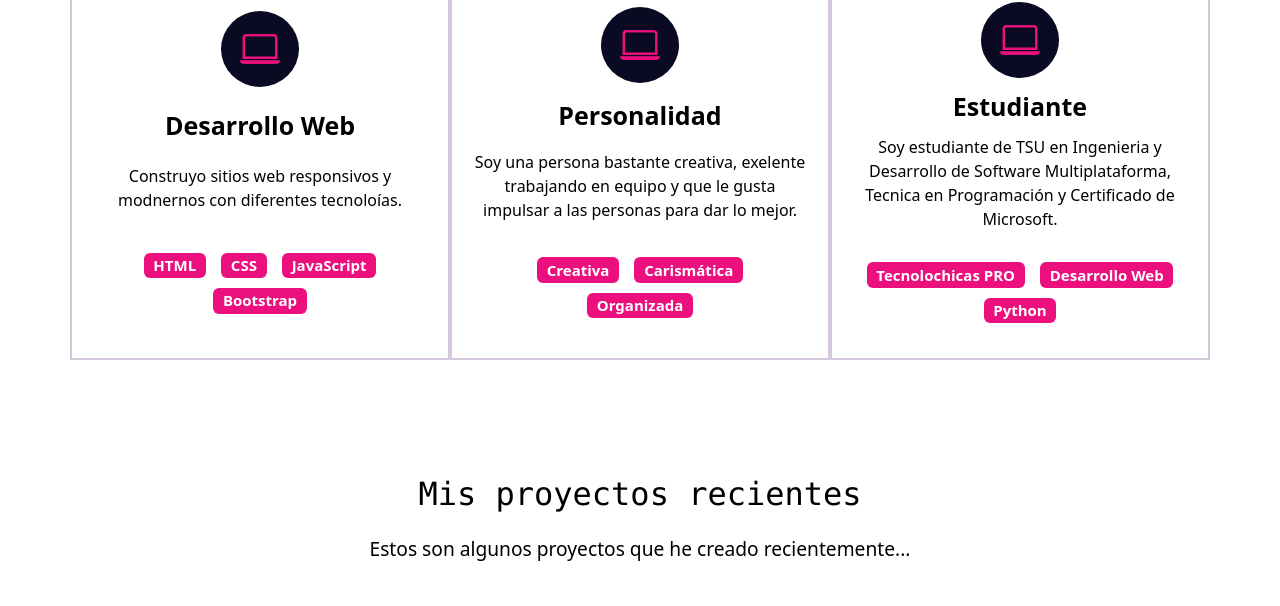
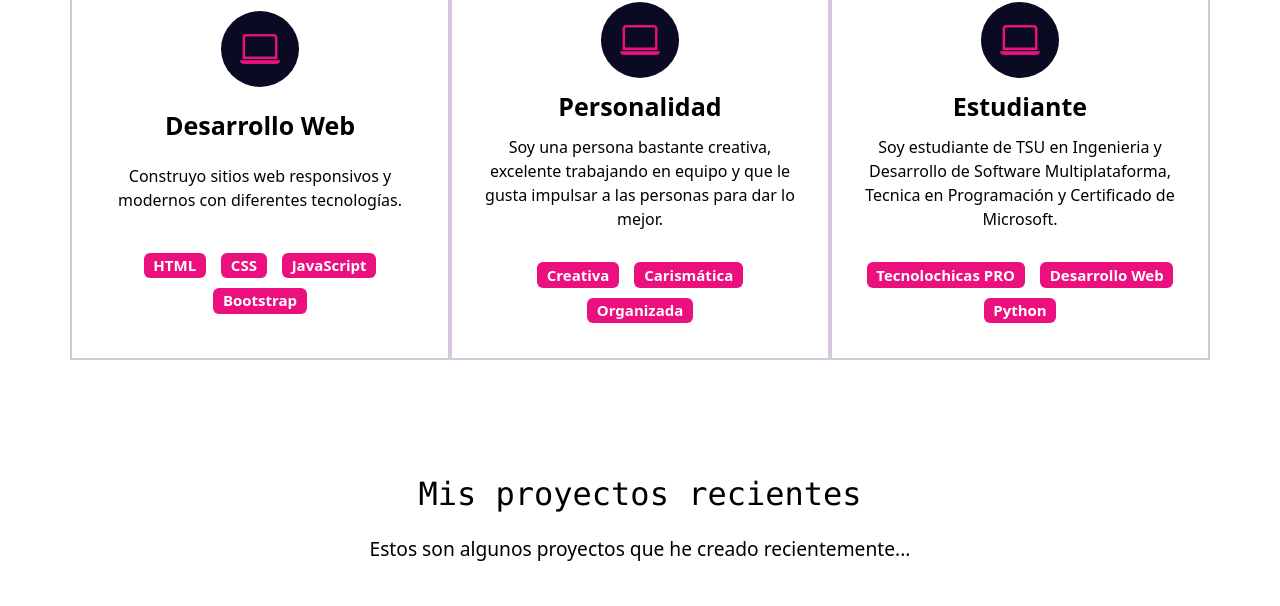
Before and after one commit to ivannargl/ivannargl.github.io, a plain HTML site: page index.html in a window 1280 px wide. Shown: the part 1729-2335 px from the top of the page. Drawn offline with nearby package versions, Linux system fonts and the light colour scheme; a web font is replaced by a local one.

Commit message:
Update index.html

```diff
--- a/index.html
+++ b/index.html
@@ -82,7 +82,7 @@
           <div class="columna col-12 col-md-4">
             <i class="bi bi-laptop"></i>
             <p class="experiencia-titulo">Desarrollo Web</p>
-            <p>Construyo sitios web responsivos y modnernos con diferentes tecnoloías. </p>
+            <p>Construyo sitios web responsivos y modernos con diferentes tecnologías. </p>
             <div class="badges-contenedor">
               <span class="badge">HTML</span>
               <span class="badge">CSS</span>
@@ -94,7 +94,7 @@
           <div class="columna col-12 col-md-4">
             <i class="bi bi-laptop"></i>
             <p class="experiencia-titulo">Personalidad</p>
-            <p>Soy una persona bastante creativa, exelente trabajando en equipo y que le gusta impulsar a las personas para dar lo mejor.  </p>
+            <p>Soy una persona bastante creativa, excelente trabajando en equipo y que le gusta impulsar a las personas para dar lo mejor.  </p>
             <div class="badges-contenedor">
               <span class="badge">Creativa</span>
               <span class="badge">Carismática</span>
```
